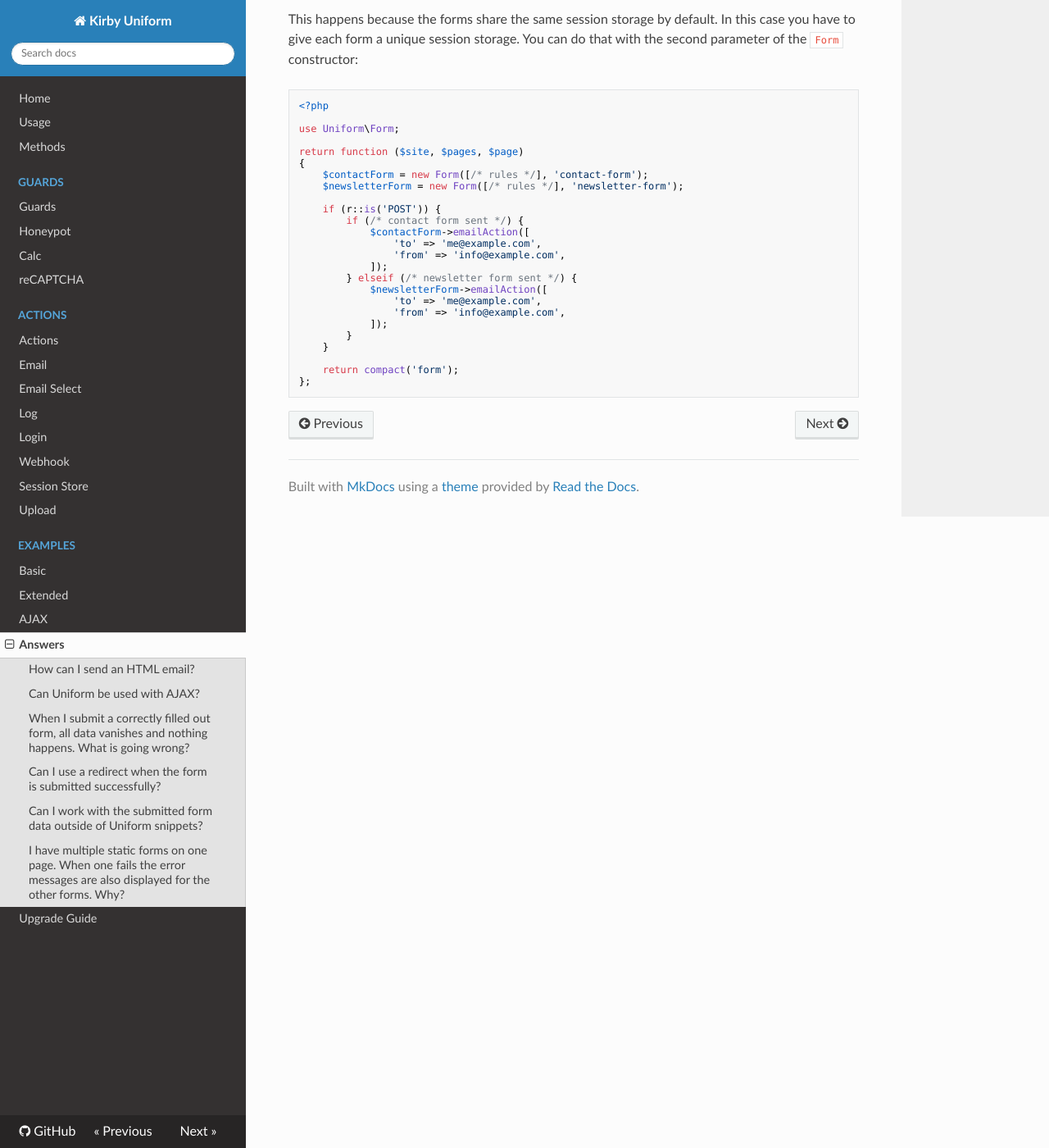
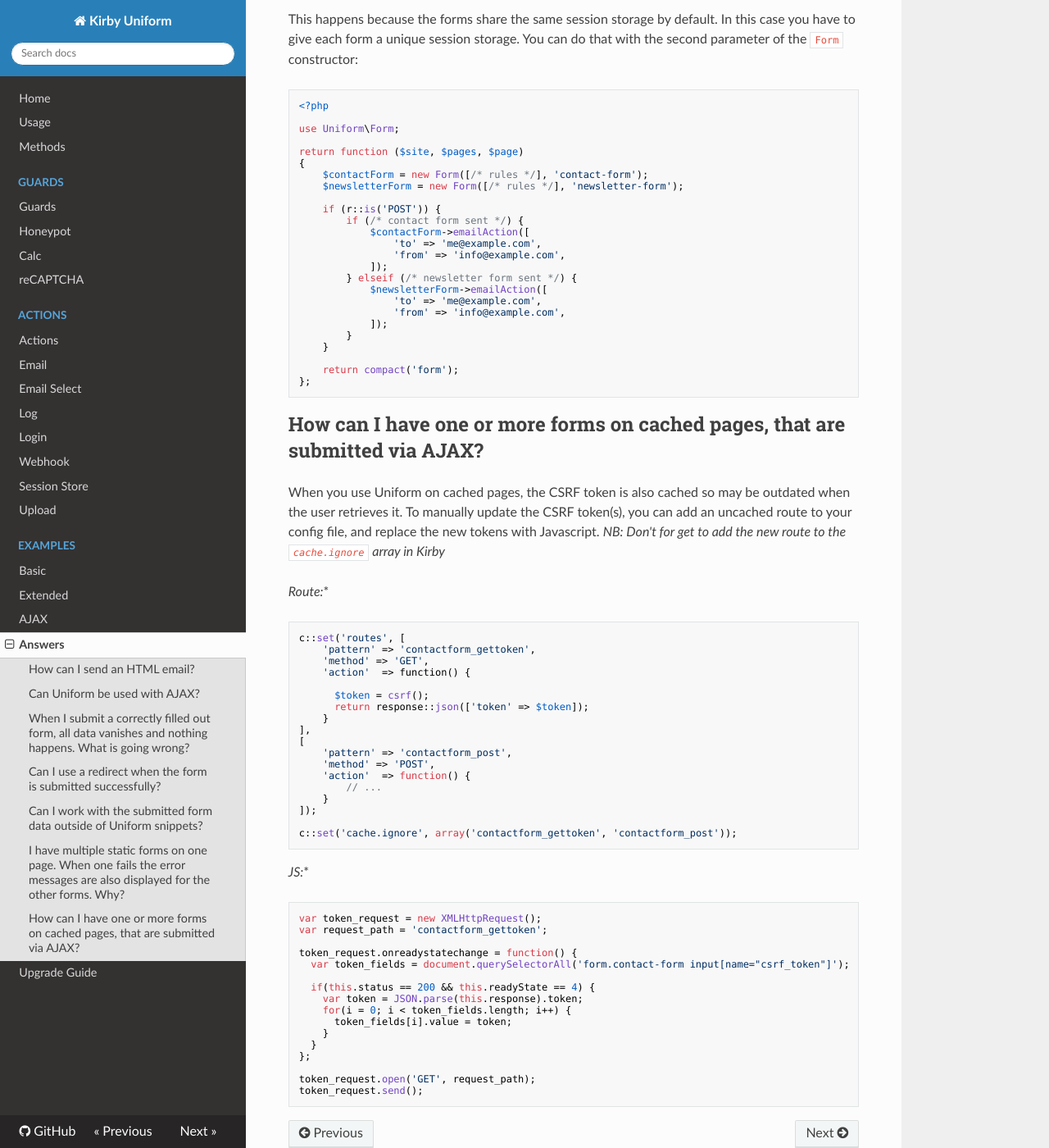
Before and after one commit to mzur/kirby-uniform, an MkDocs documentation site: the page built from docs/answers.md, in a window 1280 px wide and 1400 px high, scrolled down 1271 px. Shown: the whole window at 82% size. Built offline with MkDocs 1.6.1, drawn with Linux system fonts in a browser that asks for light colours; nearby versions of some CDN libraries; old or Windows-style settings are respelled for this version of MkDocs.

Commit message:
updates answer docs: cached pages & csrf route

````diff
--- a/docs/answers.md
+++ b/docs/answers.md
@@ -63,3 +63,49 @@ return function ($site, $pages, $page)
     return compact('form');
 };
 ```
+
+## How can I have one or more forms on cached pages, that are submitted via AJAX?
+
+When you use Uniform on cached pages, the CSRF token is also cached so may be outdated when the user retrieves it. To manually update the CSRF token(s), you can add an uncached route to your config file, and replace the new tokens with Javascript. _NB: Don't for get to add the new route to the `cache.ignore` array in Kirby_
+
+*Route:**
+```
+c::set('routes', [
+    'pattern' => 'contactform_gettoken',
+    'method' => 'GET',
+    'action'  => function() {
+
+      $token = csrf();
+      return response::json(['token' => $token]);
+    }
+],
+[
+    'pattern' => 'contactform_post',
+    'method' => 'POST',
+    'action'  => function() {
+        // ...
+    }
+]);
+
+c::set('cache.ignore', array('contactform_gettoken', 'contactform_post'));
+```
+
+*JS:**
+```
+var token_request = new XMLHttpRequest();
+var request_path = 'contactform_gettoken';
+
+token_request.onreadystatechange = function() {
+  var token_fields = document.querySelectorAll('form.contact-form input[name="csrf_token"]');
+
+  if(this.status == 200 && this.readyState == 4) {
+    var token = JSON.parse(this.response).token;
+    for(i = 0; i < token_fields.length; i++) {
+      token_fields[i].value = token;
+    }
+  }
+};
+
+token_request.open('GET', request_path);
+token_request.send();
+```
````
